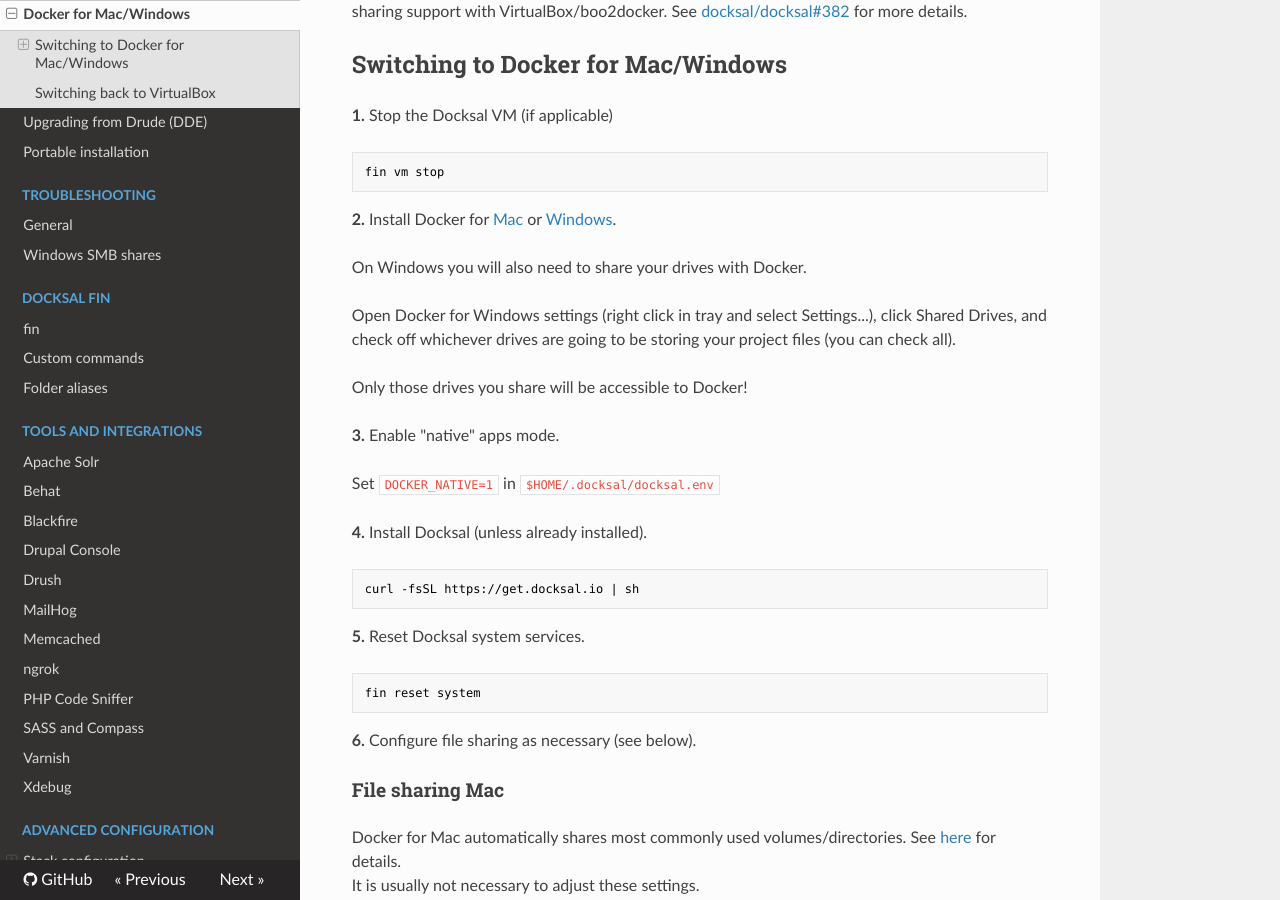
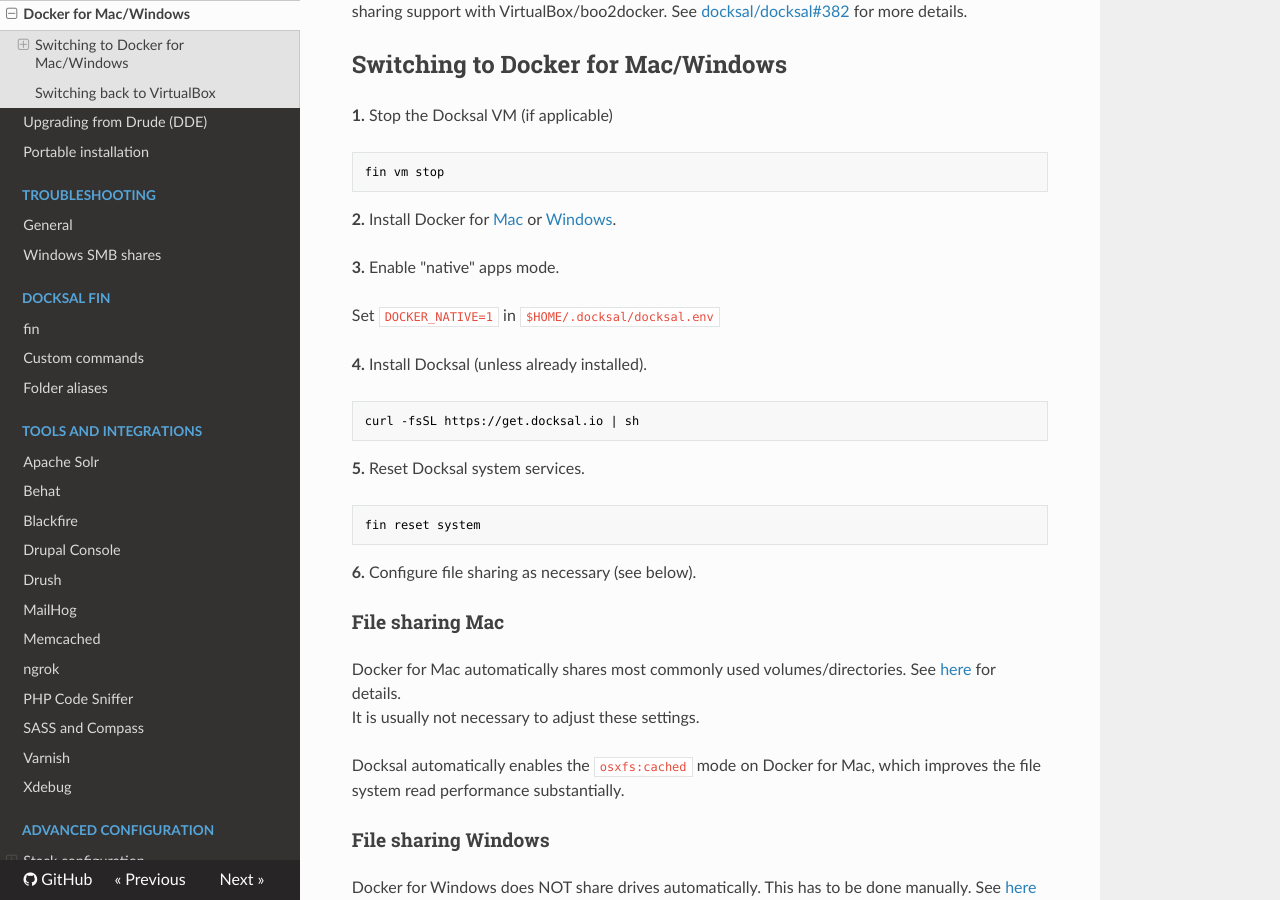
Before and after one commit to docksal/docksal, an MkDocs documentation site: the page built from docs/getting-started/env-setup-native.md, in a window 1280 px wide and 900 px high, scrolled down 454 px. Built offline with MkDocs 1.6.1, drawn with Linux system fonts in a browser that asks for light colours; nearby versions of some CDN libraries; old or Windows-style settings are respelled for this version of MkDocs.

Commit message:
Revert "Improve native mode documentation for Windows. (Relates to #359)"
This reverts commit 390ff27ecdbe9a0d05b4a7f7ff85c21c570de625.

````diff
--- a/docs/getting-started/env-setup-native.md
+++ b/docs/getting-started/env-setup-native.md
@@ -22,13 +22,6 @@ fin vm stop
 ```
 
 **2.** Install Docker for [Mac](https://docs.docker.com/docker-for-mac) or [Windows](https://docs.docker.com/docker-for-windows).
-
-On Windows you will also need to share your drives with Docker.
-
-Open Docker for Windows settings (right click in tray and select Settings...), click Shared Drives,
-and check off whichever drives are going to be storing your project files (you can check all).
-
-Only those drives you share will be accessible to Docker!
 
 **3.** Enable "native" apps mode.
 
````
